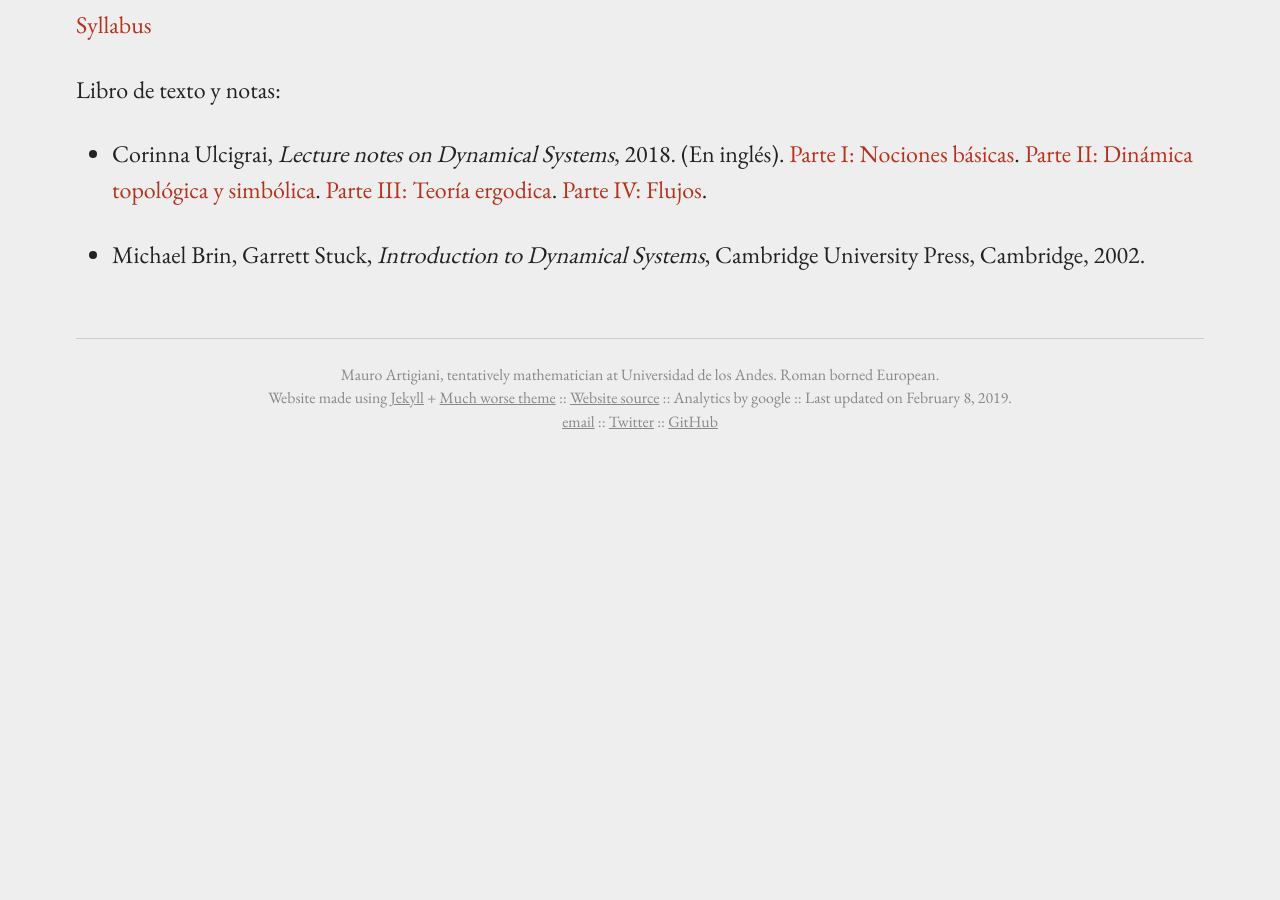
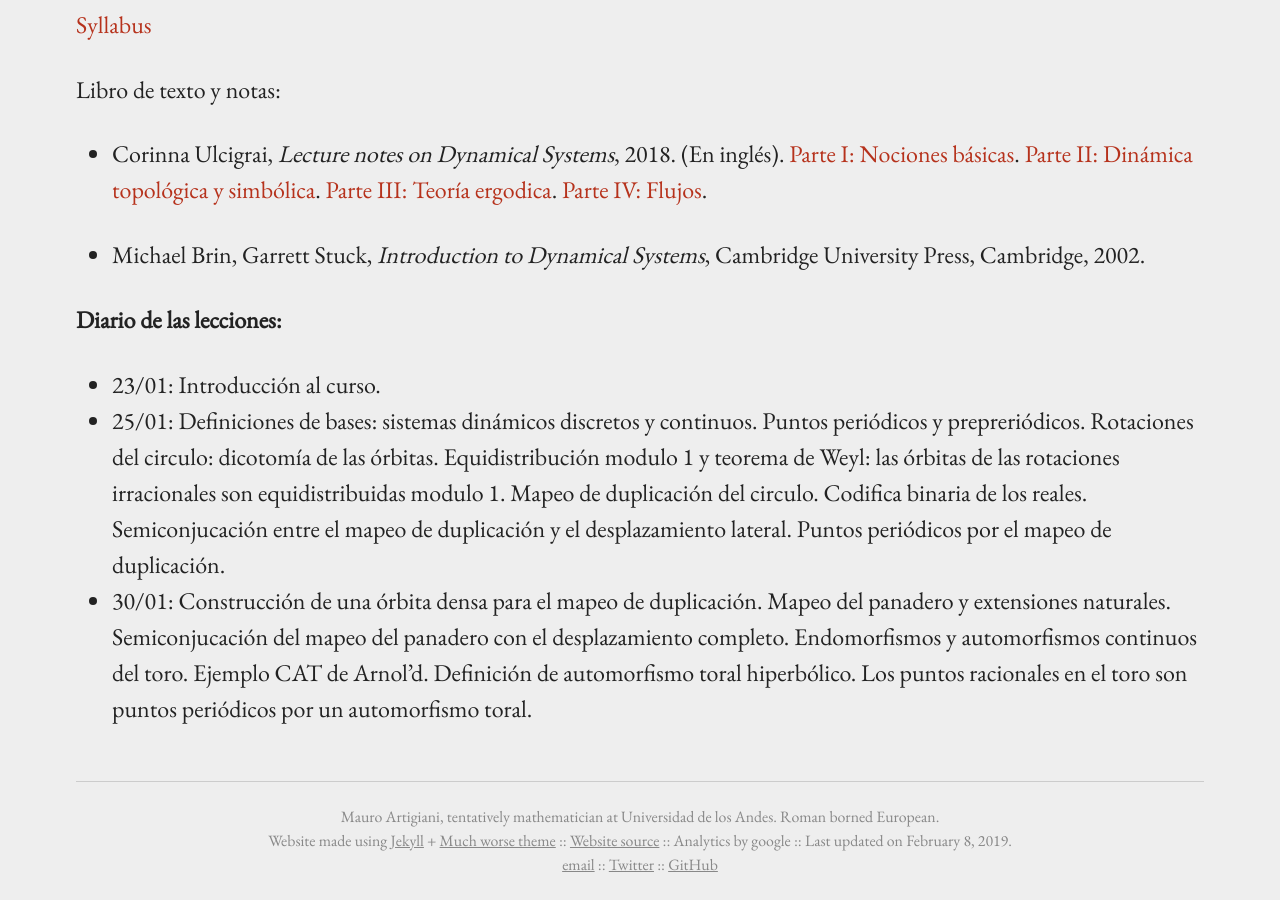
Before and after one commit to m-artigiani/m-artigiani.github.io, a Jekyll site: the page built from _pages/sisdin20191.md, in a window 1280 px wide and 900 px high, scrolled down 941 px. Built offline with Jekyll 4.4.1, drawn with Linux system fonts in a browser that asks for light colours; before the commit the page ends 1399 px from its top, so only the background shows below that.

Commit message:
Updated DS class' diary

```diff
--- a/_pages/sisdin20191.md
+++ b/_pages/sisdin20191.md
@@ -33,3 +33,9 @@ Libro de texto y notas:
 
 + Michael Brin, Garrett Stuck, _Introduction to Dynamical
 Systems_, Cambridge University Press, Cambridge, 2002.
+
+**Diario de las lecciones:**
++ 23/01: Introducción al curso.
++ 25/01: Definiciones de bases: sistemas dinámicos discretos y continuos. Puntos periódicos y prepreriódicos. Rotaciones del circulo: dicotomía de las órbitas. Equidistribución modulo 1 y teorema de Weyl: las órbitas de las rotaciones irracionales son equidistribuidas modulo 1.
+Mapeo de duplicación del circulo. Codifica binaria de los reales. Semiconjucación entre el mapeo de duplicación y el desplazamiento lateral. Puntos periódicos por el mapeo de duplicación.
++ 30/01: Construcción de una órbita densa para el mapeo de duplicación. Mapeo del panadero y extensiones naturales. Semiconjucación del mapeo del panadero con el desplazamiento completo. Endomorfismos y automorfismos continuos del toro. Ejemplo CAT de Arnol'd. Definición de automorfismo toral hiperbólico. Los puntos racionales en el toro son puntos periódicos por un automorfismo toral.
```
